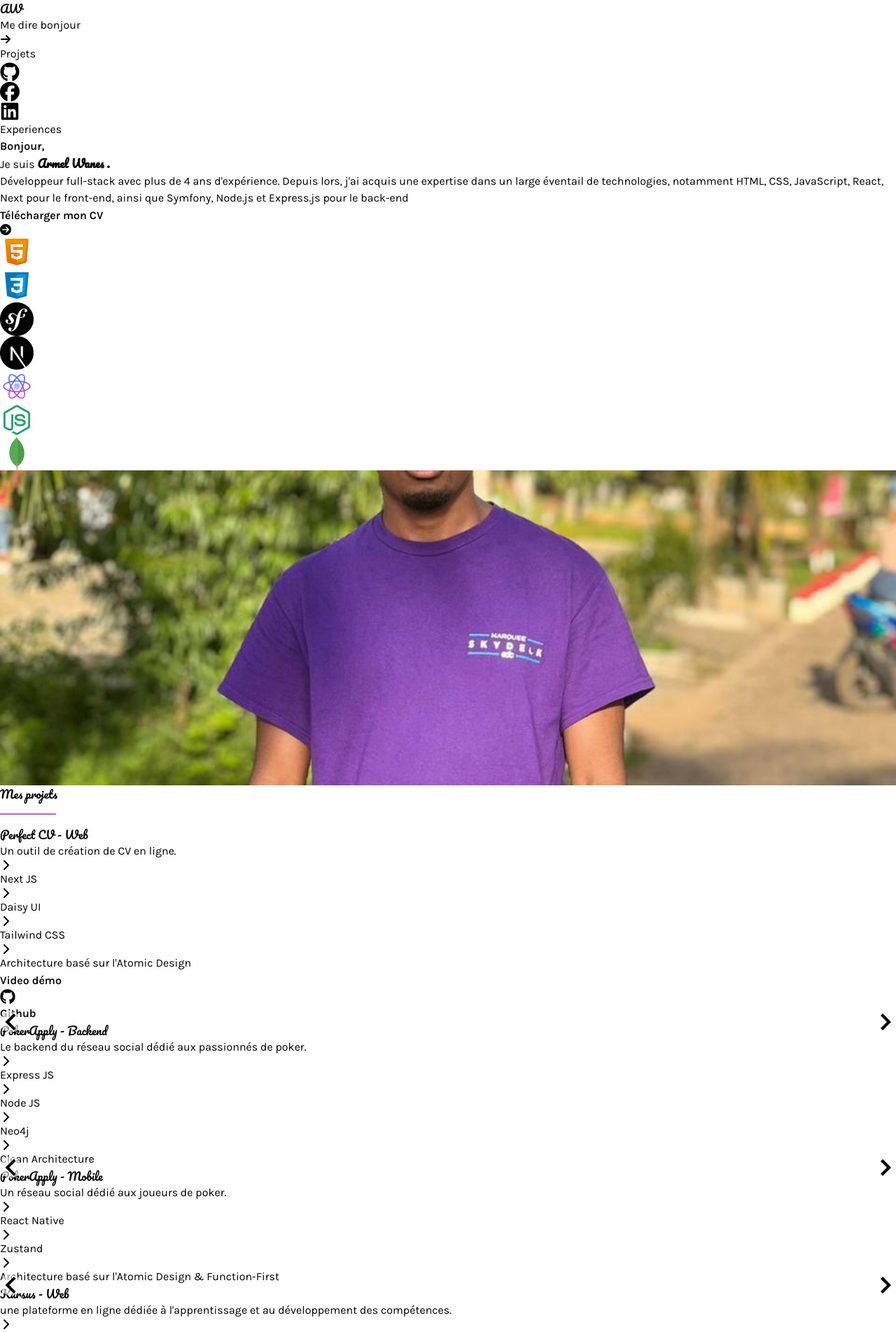
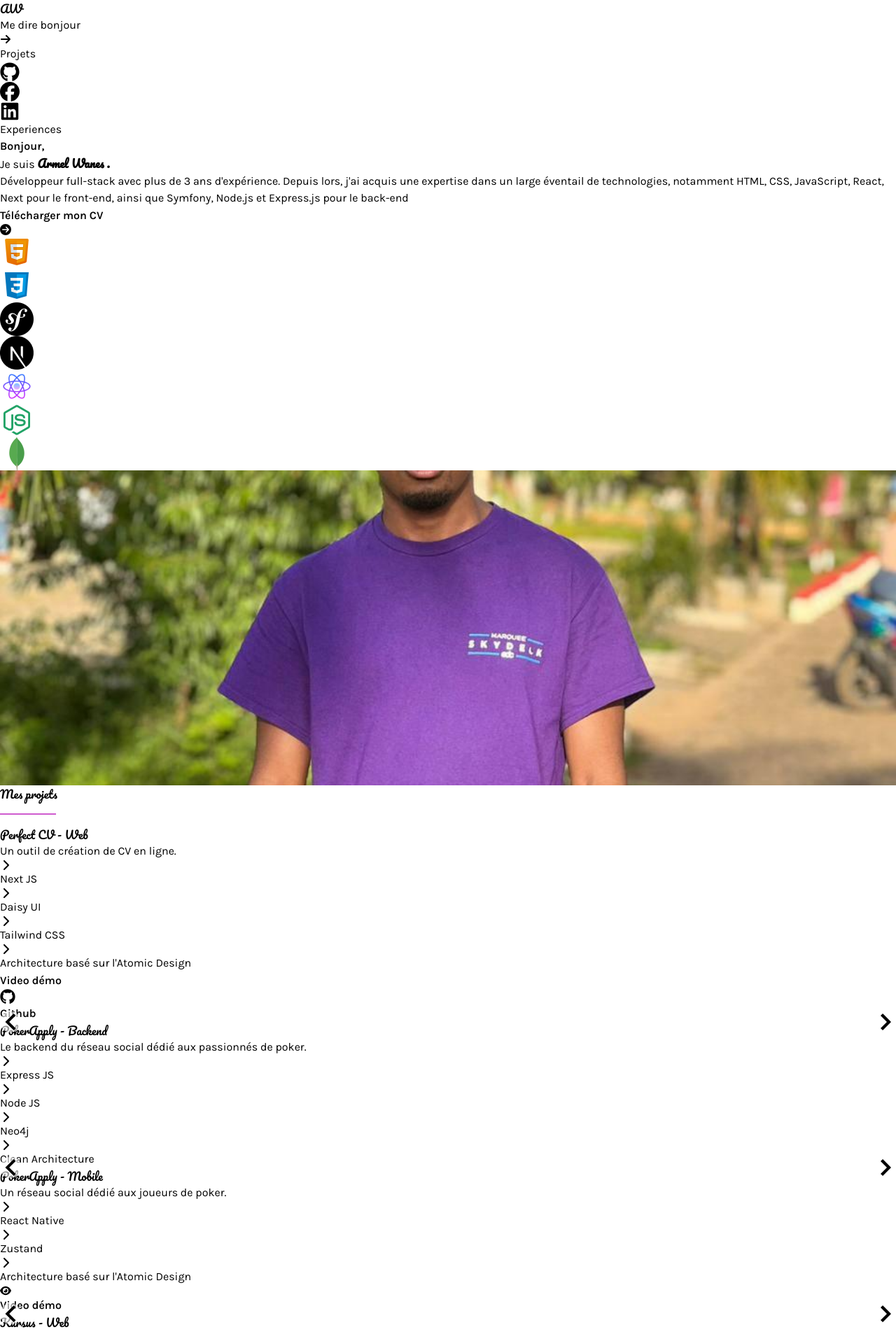
Before and after one commit to armelgeek/my-portfolio, a React (Vite) app: page / in a window 1280 px wide. Shown: the top 1903 px of the page at 70% size. Built offline with nearby package versions, Linux system fonts and the light colour scheme.

Commit message:
Update App.jsx

```diff
--- a/src/App.jsx
+++ b/src/App.jsx
@@ -12,7 +12,7 @@ import PkBackend from './components/projects/PkBackend.jsx';
 import PerfectCV from './components/projects/PerfectCV.jsx';
 function calculateYearDifference() {
   const currentYear = new Date().getFullYear();
-  const baseYear = 2020;
+  const baseYear = 2021;
   const difference = currentYear - baseYear;
   return difference;
 }
@@ -249,9 +249,21 @@ function App() {
                     </li>
                     <li style={{
                       fontFamily: 'Karla,sans-serif',
-                    }} className='flex flex-row items-center gap-2'><FaChevronRight/> Architecture basé sur l'Atomic Design & Function-First
+                    }} className='flex flex-row items-center gap-2'><FaChevronRight/> Architecture basé sur l'Atomic Design
                     </li>
                   </ul>
+                  <div className="flex flex-row items-center gap-5 mt-2">
+                      <a
+                        target='_blank'
+                        href="https://youtu.be/VzE_-L6_nRk"
+                        style={{
+                          fontFamily: "Karla",
+                          fontWeight: "bold",
+                        }}
+                        className='flex flex-row items-center gap-2 px-5 py-2 text-white bg-purple-500 border-2 rounded-full text-md bg-white-500 border-slate-300'><FaEye/>Video
+                      démo </a>
+
+                  </div>
                 </div>
               </div>
               <div className="hidden lg:block md:w-[650px] lg:[650px] bg-gray-100">
@@ -446,7 +458,7 @@ function App() {
                   }}>
                     <li style={{
                       fontFamily: 'Karla,sans-serif'
-                    }} className='flex flex-row items-center gap-2'><FaChevronRight/> React JS
+                    }} className='flex flex-row items-center gap-2'><FaChevronRight/> React JS / Next JS
                     </li>
                     <li style={{
                       fontFamily: 'Karla,sans-serif'
@@ -469,6 +481,10 @@ function App() {
                     <li style={{
                       fontFamily: 'Karla,sans-serif',
                     }} className='flex flex-row items-center gap-2'><FaChevronRight/> TailWind CSS
+                    </li>
+                    <li style={{
+                      fontFamily: 'Karla,sans-serif',
+                    }} className='flex flex-row items-center gap-2'><FaChevronRight/> ShadCn UI
                     </li>
                   </ul>
                   <div className="flex flex-row items-center justify-center gap-5 mt-2 mb-5 lg:justify-start">
@@ -586,6 +602,12 @@ function App() {
                     </li>
                   </ul>
                   <div className="flex flex-row items-center gap-5 mt-2">
+                  <a target='_blank' href="https://github.com/armelgeek/real-veto-react" style={{
+                      fontFamily: "Karla",
+                      fontWeight: "bold",
+                    }}
+                       className='flex flex-row gap-2 px-5 py-2 text-black bg-white border rounded-full text-md bg-white-500 border-slate-300'>
+                      <FaGithub size={22}/> Github </a>
 
                   </div>
                 </div>
```
